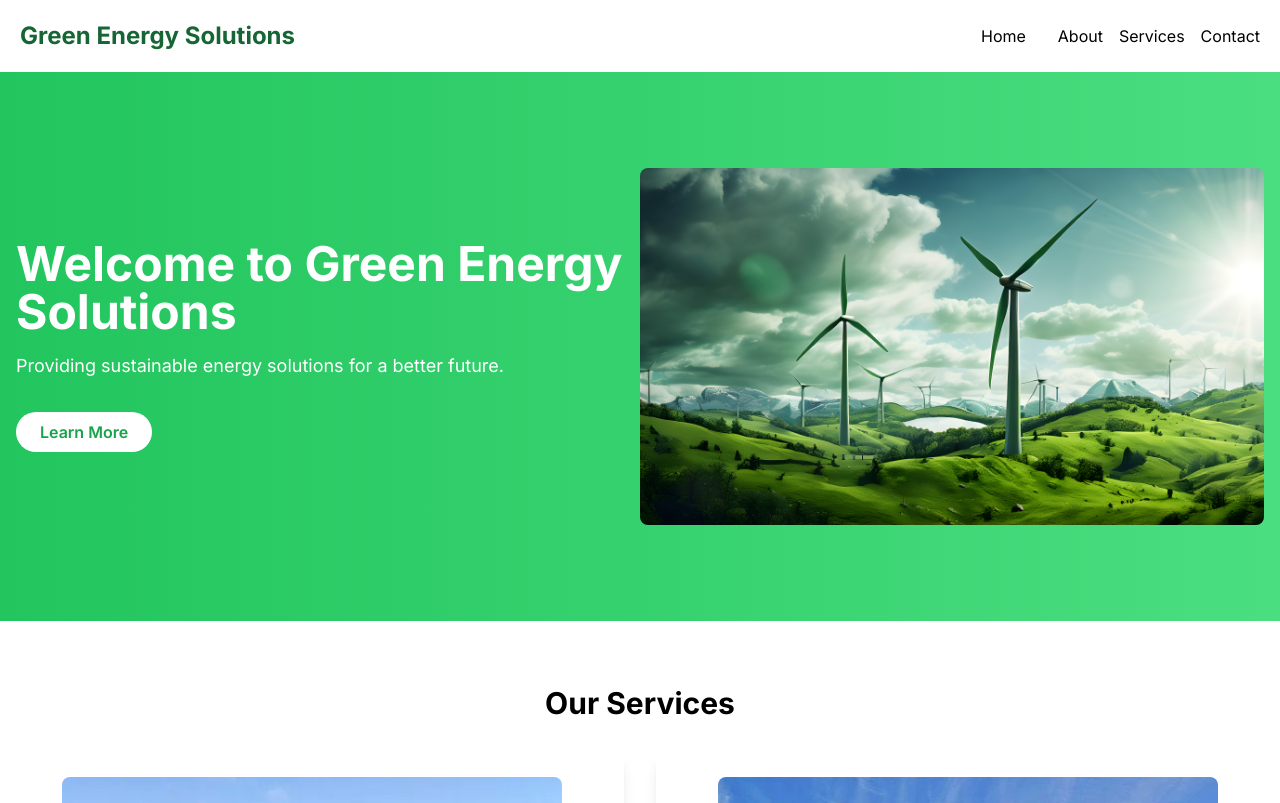
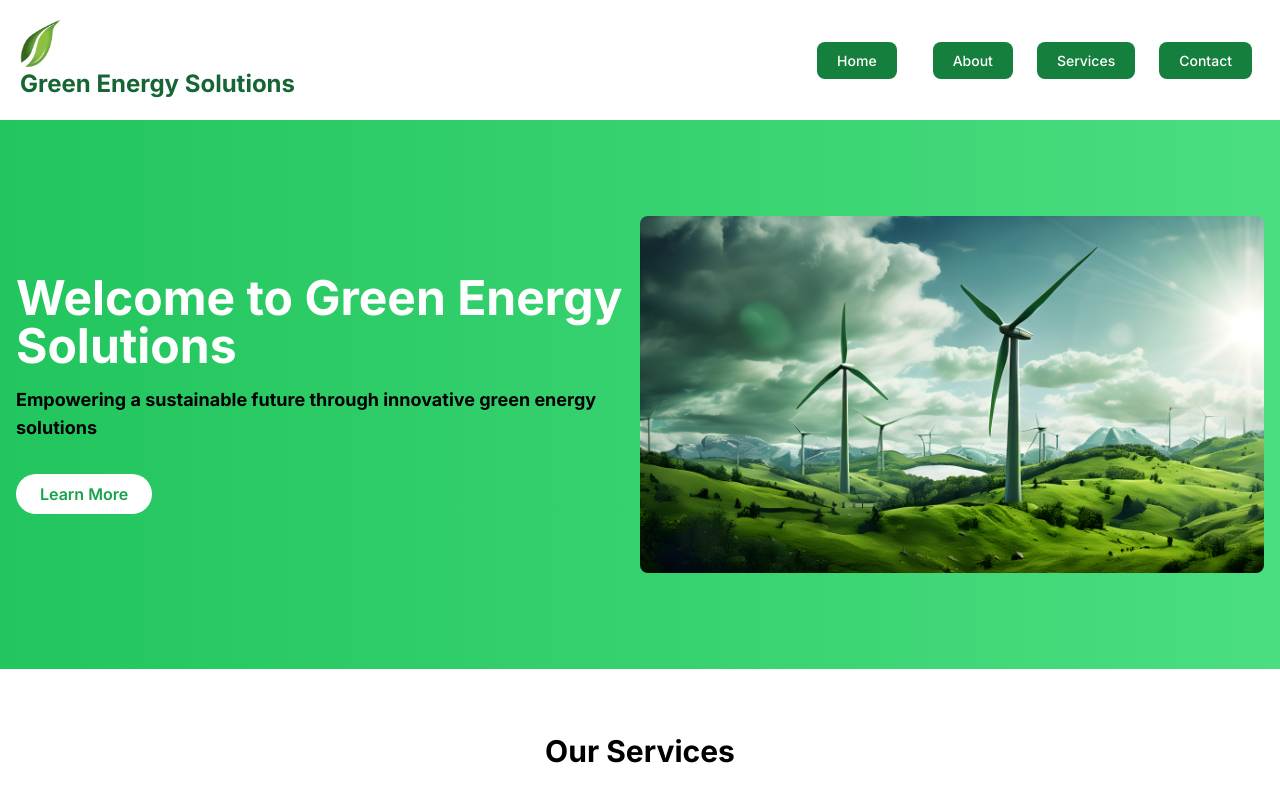
Before and after one commit to zYasser/Capstone, a Next.js app in the folder front-end/: page / in a window 1280 px wide. Shown: the top 803 px of the page. Built offline with nearby package versions, Linux system fonts and the light colour scheme.

Commit message:
Update NavBar

```diff
--- a/front-end/app/page.jsx
+++ b/front-end/app/page.jsx
@@ -16,8 +16,9 @@ export default function Home() {
               <h1 className="text-5xl font-bold mb-4">
                 Welcome to Green Energy Solutions
               </h1>
-              <p className="text-lg">
-                Providing sustainable energy solutions for a better future.
+              <p className="text-lg text-black font-bold ">
+                Empowering a sustainable future through innovative green energy
+                solutions
               </p>
               <button className="mt-8 bg-white text-green-600 py-2 px-6 rounded-full hover:bg-green-100 hover:text-green-700 font-semibold">
                 Learn More
@@ -66,7 +67,7 @@ export default function Home() {
                   />
                   <h3 className="text-xl font-semibold mb-2">Wind Energy</h3>
                   <p>
-                    Utilize the wind to generate clean, renewable energy for
+                    z Utilize the wind to generate clean, renewable energy for
                     your home or business. Our wind turbines capture the kinetic
                     energy of the wind and convert it into electricity,
                     providing a sustainable energy source for your needs.
--- a/front-end/components/NavBar.jsx
+++ b/front-end/components/NavBar.jsx
@@ -4,27 +4,42 @@ const NavBar = () => {
   return (
     <nav className="bg-white text-black p-5 ">
       <div className="container mx-auto flex justify-between items-center">
-        <h1 href="#" className="text-2xl font-bold font text-green-800">
-          Green Energy Solutions
-        </h1>
+        <div>
+          <img src="./green.png" alt="" className="object-scale-down h-12" />
+          <h1 href="#" className="text-2xl font-bold font text-green-800">
+            Green Energy Solutions
+          </h1>
+        </div>
         <ul className="flex space-x-4">
-          <li className="mx-4">
-            <a href="#" className="hover:text-green-700">
+          <li className="mx-3">
+            <a
+              href="#"
+              className="focus:outline-none text-white bg-green-700 hover:bg-green-800 focus:ring-4 focus:ring-green-300 font-medium rounded-lg text-sm px-5 py-2.5 me-2 mb-2 dark:bg-green-600 dark:hover:bg-green-700 dark:focus:ring-green-800"
+            >
               Home
             </a>
           </li>
           <li className="mx-3">
-            <a href="#" className="hover:text-green-700">
+            <a
+              href="#"
+              className="focus:outline-none text-white bg-green-700 hover:bg-green-800 focus:ring-4 focus:ring-green-300 font-medium rounded-lg text-sm px-5 py-2.5 me-2 mb-2 dark:bg-green-600 dark:hover:bg-green-700 dark:focus:ring-green-800"
+            >
               About
             </a>
           </li>
           <li className="mx-3">
-            <a href="#" className="hover:text-green-700">
+            <a
+              href="#"
+              className="focus:outline-none text-white bg-green-700 hover:bg-green-800 focus:ring-4 focus:ring-green-300 font-medium rounded-lg text-sm px-5 py-2.5 me-2 mb-2 dark:bg-green-600 dark:hover:bg-green-700 dark:focus:ring-green-800"
+            >
               Services
             </a>
           </li>
           <li className="mx-3">
-            <a href="#" className="hover:text-green-700">
+            <a
+              href="#"
+              className="focus:outline-none text-white bg-green-700 hover:bg-green-800 focus:ring-4 focus:ring-green-300 font-medium rounded-lg text-sm px-5 py-2.5 me-2 mb-2 dark:bg-green-600 dark:hover:bg-green-700 dark:focus:ring-green-800"
+            >
               Contact
             </a>
           </li>
```
Also changed, not shown: front-end/components/Spanner.jsx (renamed from front-end/components/Spanner.js), front-end/public/green.png (added).
